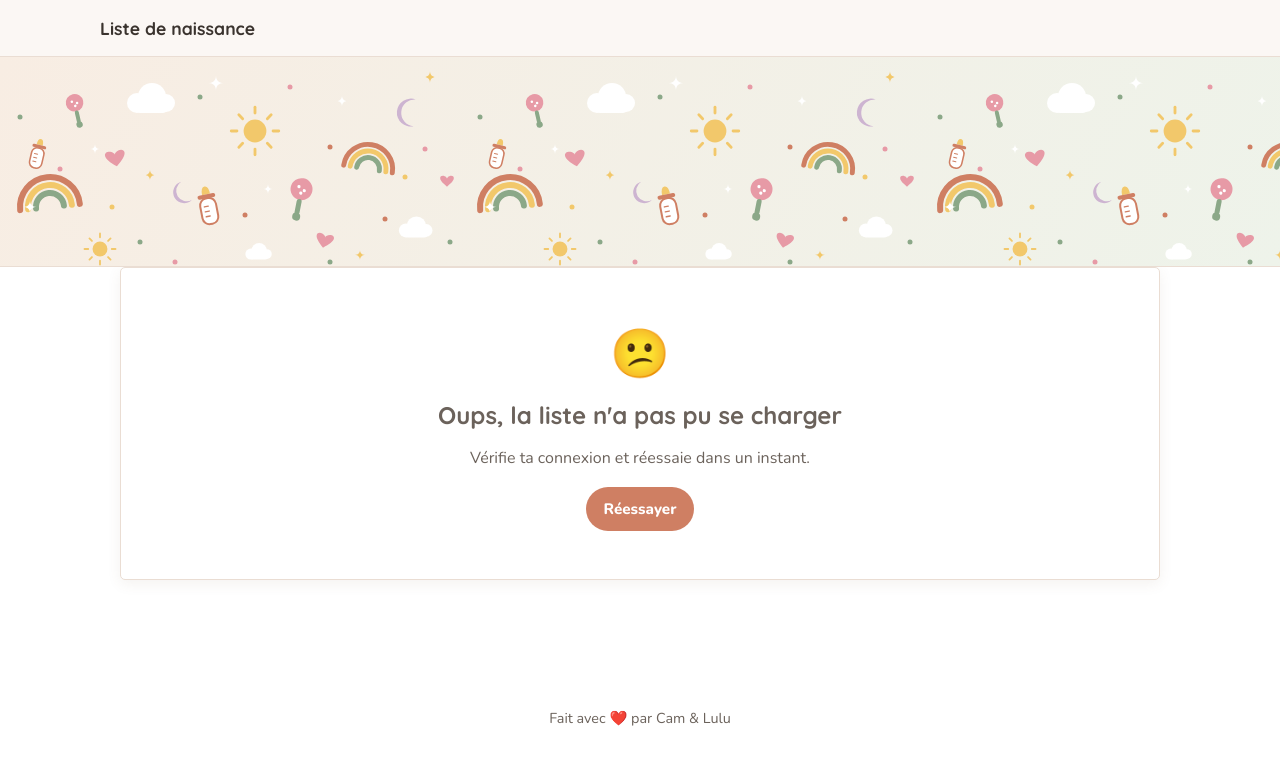
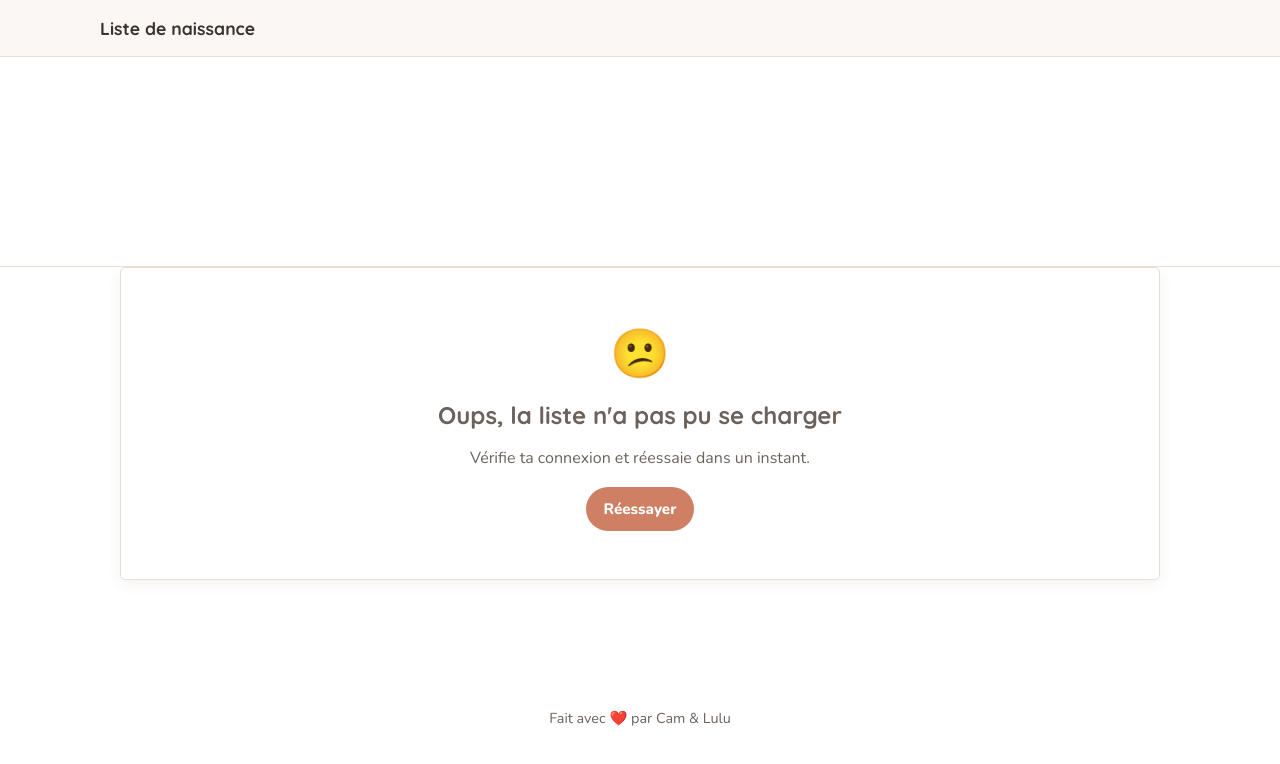
Before and after one commit to studiolusse/liste-naissance, a plain HTML site: page index.html in a window 1280 px wide. Drawn offline with nearby package versions, Linux system fonts and the light colour scheme; no server answers.

Commit message:
Remove linear gradient from background in styles.css
Removed linear gradient from background image.

```diff
--- a/styles.css
+++ b/styles.css
@@ -71,7 +71,6 @@
     background-color: #FFFFFF;
     background-image:
       url("assets/hero-pattern.svg"),
-      linear-gradient(120deg, #f8ede3, #eef3ea);
     background-repeat: repeat, no-repeat;
     background-size: 460px 220px, cover;
     background-position: top left, center;
```
